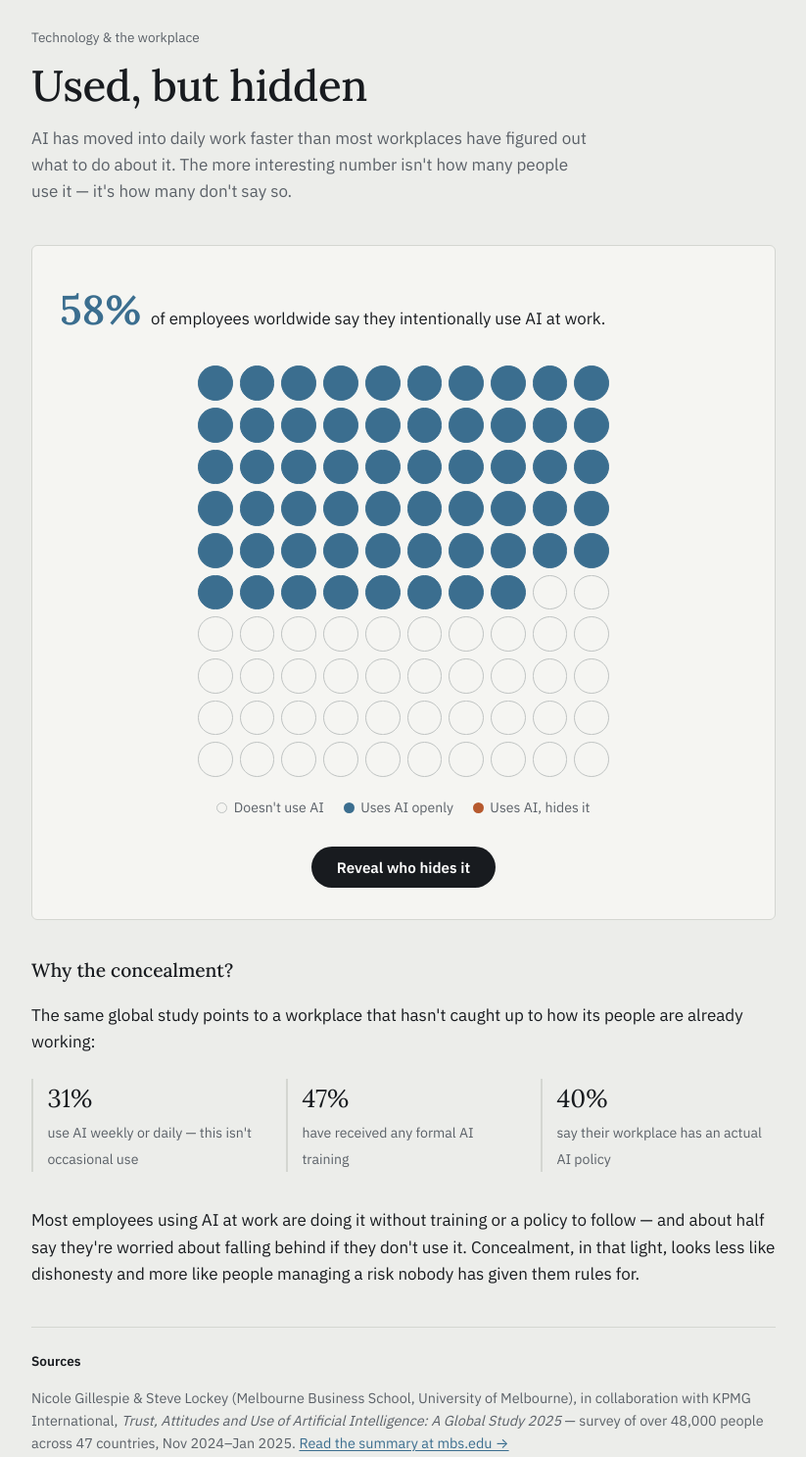
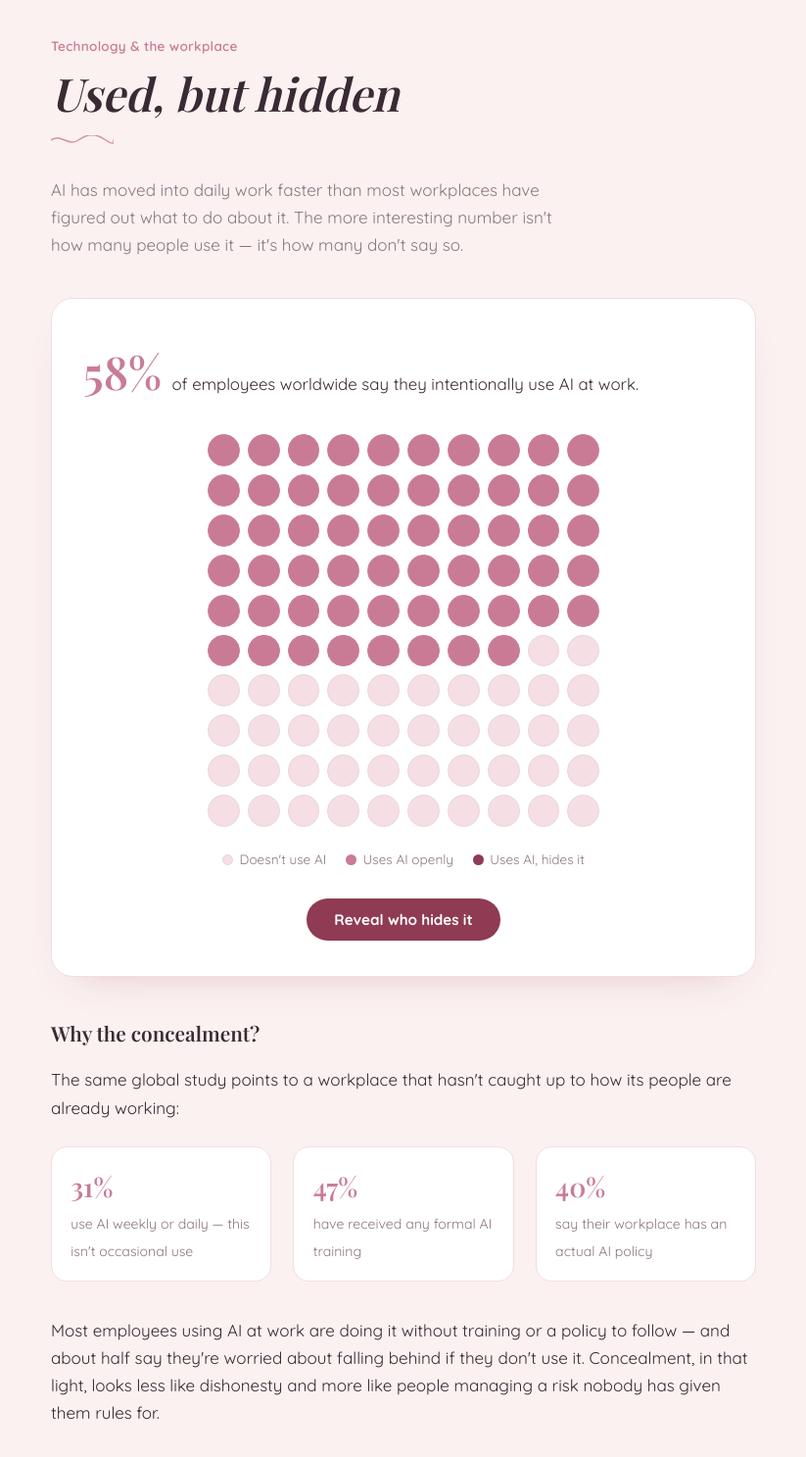
Before and after one commit to deepikakonikineni/human-artifact, a plain HTML site: page infographic.html in a window 1280 px wide. Shown: the part 20-1507 px from the top of the page at 98% size, without its empty margins (228-1051 px from the left). Drawn offline with nearby package versions, Linux system fonts and the light colour scheme; a web font is replaced by a local one.

Commit message:
Refactor infographic styles and layout
Updated styles and layout for improved aesthetics and readability.

```diff
--- a/infographic.html
+++ b/infographic.html
@@ -7,18 +7,19 @@
 <meta name="description" content="An interactive look at how many employees use AI at work, and how many hide that they do." />
 <link rel="preconnect" href="https://fonts.googleapis.com">
 <link rel="preconnect" href="https://fonts.gstatic.com" crossorigin>
-<link href="https://fonts.googleapis.com/css2?family=Lora:ital,wght@0,400;0,500;0,600;1,400&family=IBM+Plex+Sans:wght@400;500;600&display=swap" rel="stylesheet">
+<link href="https://fonts.googleapis.com/css2?family=Playfair+Display:ital,wght@0,500;0,600;1,500&family=Quicksand:wght@400;500;600;700&display=swap" rel="stylesheet">
 <style>
   :root {
-    --bg: #ECEDEA;
-    --panel: #F5F5F2;
-    --ink: #181B1F;
-    --muted: #5B6168;
-    --used: #3B6E8F;
-    --hidden: #B6592E;
-    --unused-border: #BFC3C2;
-    --rule: #D4D6D1;
-    --max-w: 760px;
+    --bg: #FBF1F1;
+    --panel: #FFFFFF;
+    --ink: #3A2A33;
+    --muted: #8C7680;
+    --used: #C97B95;
+    --hidden: #8E3B53;
+    --unused-border: #E8D4DB;
+    --rule: #F0DEE3;
+    --blush: #F6DFE4;
+    --max-w: 720px;
   }
 
   * { box-sizing: border-box; }
@@ -31,10 +32,10 @@
   }
 
   body {
-    font-family: 'IBM Plex Sans', -apple-system, BlinkMacSystemFont, sans-serif;
+    font-family: 'Quicksand', -apple-system, BlinkMacSystemFont, sans-serif;
     font-size: 17px;
-    line-height: 1.6;
-    padding: 6vh 1.25rem 8vh;
+    line-height: 1.65;
+    padding: 7vh 1.25rem 10vh;
     display: flex;
     justify-content: center;
   }
@@ -46,48 +47,59 @@
 
   .eyebrow {
     font-size: 0.85rem;
-    color: var(--muted);
-    margin: 0 0 0.75rem;
+    font-weight: 600;
+    letter-spacing: 0.02em;
+    color: var(--used);
+    margin: 0 0 0.6rem;
   }
 
   h1 {
-    font-family: 'Lora', Georgia, serif;
-    font-weight: 500;
-    font-size: clamp(2rem, 5.5vw, 2.75rem);
-    line-height: 1.18;
+    font-family: 'Playfair Display', Georgia, serif;
+    font-weight: 600;
+    font-style: italic;
+    font-size: clamp(2.1rem, 6vw, 2.9rem);
+    line-height: 1.2;
     margin: 0 0 0.9rem;
-    letter-spacing: -0.01em;
-    max-width: 14ch;
+    color: var(--ink);
+    max-width: 13ch;
+  }
+
+  .flourish {
+    width: 64px;
+    height: 10px;
+    margin: 0 0 1.5rem;
+    opacity: 0.8;
   }
 
   .dek {
     color: var(--muted);
-    max-width: 56ch;
+    max-width: 54ch;
     margin: 0 0 2.5rem;
   }
 
   .panel {
     background: var(--panel);
     border: 1px solid var(--rule);
-    border-radius: 6px;
-    padding: 2rem 1.75rem;
-    margin-bottom: 2.25rem;
+    border-radius: 22px;
+    padding: 2.25rem 2rem;
+    margin-bottom: 2.5rem;
+    box-shadow: 0 18px 40px -28px rgba(142, 59, 83, 0.35);
   }
 
   .stat-line {
     display: flex;
     align-items: baseline;
-    gap: 0.6rem;
+    gap: 0.65rem;
     flex-wrap: wrap;
-    margin-bottom: 1.5rem;
+    margin-bottom: 1.6rem;
   }
 
   .stat-num {
-    font-family: 'Lora', Georgia, serif;
-    font-size: 2.6rem;
+    font-family: 'Playfair Display', Georgia, serif;
     font-weight: 600;
+    font-size: 2.9rem;
     color: var(--used);
-    transition: color 0.3s ease;
+    transition: color 0.35s ease;
   }
 
   .stat-num.is-revealed { color: var(--hidden); }
@@ -101,24 +113,23 @@
     display: flex;
     flex-direction: column;
     align-items: center;
-    gap: 1.25rem;
+    gap: 1.4rem;
   }
 
   .pictogram {
     display: grid;
     grid-template-columns: repeat(10, 1fr);
-    gap: 7px;
+    gap: 8px;
     width: 100%;
-    max-width: 420px;
+    max-width: 400px;
   }
 
   .dot {
     aspect-ratio: 1 / 1;
     border-radius: 50%;
     border: 1.5px solid var(--unused-border);
-    background: transparent;
-    transition: background 0.35s ease, border-color 0.35s ease, transform 0.2s ease;
-    position: relative;
+    background: var(--blush);
+    transition: background 0.4s ease, border-color 0.4s ease, transform 0.2s ease;
   }
 
   .dot.user {
@@ -131,17 +142,14 @@
     border-color: var(--hidden);
   }
 
-  .dot:hover {
-    transform: scale(1.18);
-  }
-
+  .dot:hover { transform: scale(1.2); }
   .dot[title] { cursor: help; }
 
   .legend {
     display: flex;
     flex-wrap: wrap;
     gap: 1.25rem;
-    font-size: 0.88rem;
+    font-size: 0.85rem;
     color: var(--muted);
     justify-content: center;
   }
@@ -160,58 +168,59 @@
     flex-shrink: 0;
   }
 
-  .swatch.none { border: 1.5px solid var(--unused-border); }
+  .swatch.none { background: var(--blush); border: 1.5px solid var(--unused-border); }
   .swatch.used { background: var(--used); }
   .swatch.hider { background: var(--hidden); }
 
   button.reveal {
-    font-family: 'IBM Plex Sans', sans-serif;
+    font-family: 'Quicksand', sans-serif;
     font-size: 0.95rem;
-    font-weight: 600;
+    font-weight: 700;
     color: #fff;
-    background: var(--ink);
+    background: var(--hidden);
     border: none;
     border-radius: 999px;
-    padding: 0.7rem 1.6rem;
+    padding: 0.75rem 1.75rem;
     cursor: pointer;
-    margin-top: 0.5rem;
-    transition: background 0.2s ease;
+    margin-top: 0.4rem;
+    transition: background 0.2s ease, transform 0.15s ease;
   }
 
-  button.reveal:hover { background: #333a42; }
+  button.reveal:hover { background: #76304a; transform: translateY(-1px); }
 
   button.reveal:focus-visible,
   a:focus-visible {
-    outline: 2px solid var(--used);
+    outline: 2px solid var(--hidden);
     outline-offset: 3px;
   }
 
-  .context {
-    margin-top: 2.25rem;
-  }
-
   .context h2 {
-    font-family: 'Lora', Georgia, serif;
-    font-weight: 500;
-    font-size: 1.2rem;
+    font-family: 'Playfair Display', Georgia, serif;
+    font-weight: 600;
+    font-size: 1.3rem;
     margin: 0 0 0.75rem;
+    color: var(--ink);
   }
 
   .side-stats {
     display: grid;
     grid-template-columns: repeat(auto-fit, minmax(150px, 1fr));
-    gap: 1.25rem;
-    margin: 1.5rem 0 2.25rem;
+    gap: 1.4rem;
+    margin: 1.6rem 0 2.25rem;
   }
 
   .side-stat {
-    border-left: 2px solid var(--rule);
-    padding-left: 0.9rem;
+    background: var(--panel);
+    border: 1px solid var(--rule);
+    border-radius: 16px;
+    padding: 1.1rem 1.2rem;
   }
 
   .side-stat .num {
-    font-family: 'Lora', Georgia, serif;
-    font-size: 1.6rem;
+    font-family: 'Playfair Display', Georgia, serif;
+    font-weight: 600;
+    font-size: 1.7rem;
+    color: var(--used);
     display: block;
   }
 
@@ -221,24 +230,23 @@
   }
 
   .sources {
-    margin-top: 2.5rem;
-    padding-top: 1.5rem;
+    margin-top: 2.75rem;
+    padding-top: 1.75rem;
     border-top: 1px solid var(--rule);
     font-size: 0.9rem;
     color: var(--muted);
   }
 
   .sources h2 {
-    font-family: 'IBM Plex Sans', sans-serif;
+    font-family: 'Quicksand', sans-serif;
     font-size: 0.85rem;
-    text-transform: none;
     color: var(--ink);
     margin: 0 0 0.6rem;
-    font-weight: 600;
+    font-weight: 700;
   }
 
   .sources a {
-    color: var(--used);
+    color: var(--hidden);
     text-decoration: underline;
     text-underline-offset: 2px;
   }
@@ -252,6 +260,9 @@
   <main>
     <p class="eyebrow">Technology &amp; the workplace</p>
     <h1>Used, but hidden</h1>
+    <svg class="flourish" viewBox="0 0 64 10" xmlns="http://www.w3.org/2000/svg">
+      <path d="M0 5 C 10 -2, 18 12, 28 5 S 46 -2, 56 5 S 64 5, 64 5" stroke="#C97B95" stroke-width="1.5" fill="none" stroke-linecap="round"/>
+    </svg>
     <p class="dek">AI has moved into daily work faster than most workplaces have figured out what to do about it. The more interesting number isn't how many people use it &mdash; it's how many don't say so.</p>
 
     <div class="panel">
@@ -300,7 +311,7 @@
   <script>
     const TOTAL = 100;
     const USERS = 58;
-    const HIDERS = 33; // 57% of 58, rounded
+    const HIDERS = 33;
 
     const pictogram = document.getElementById('pictogram');
     const revealBtn = document.getElementById('revealBtn');
```
